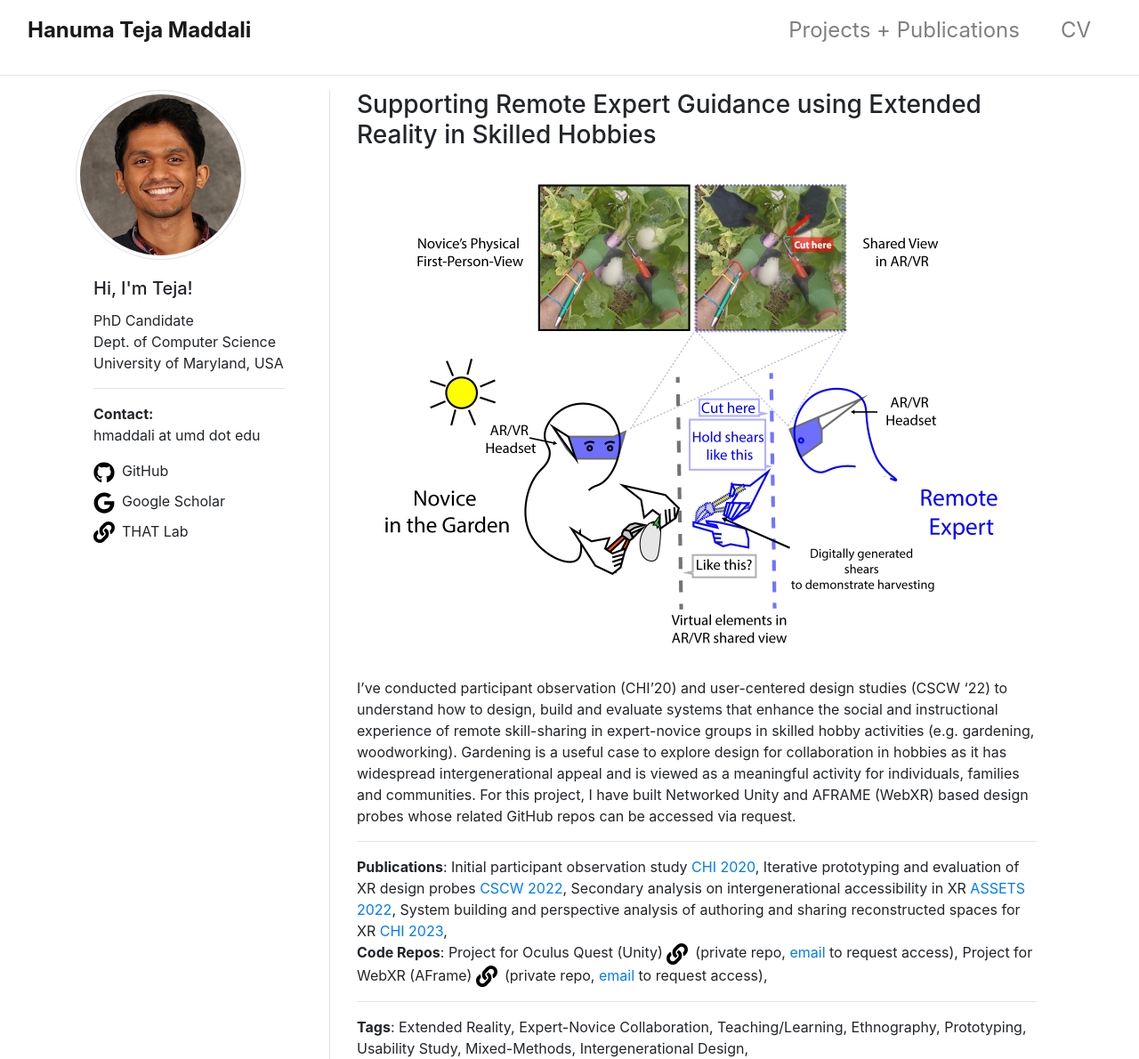
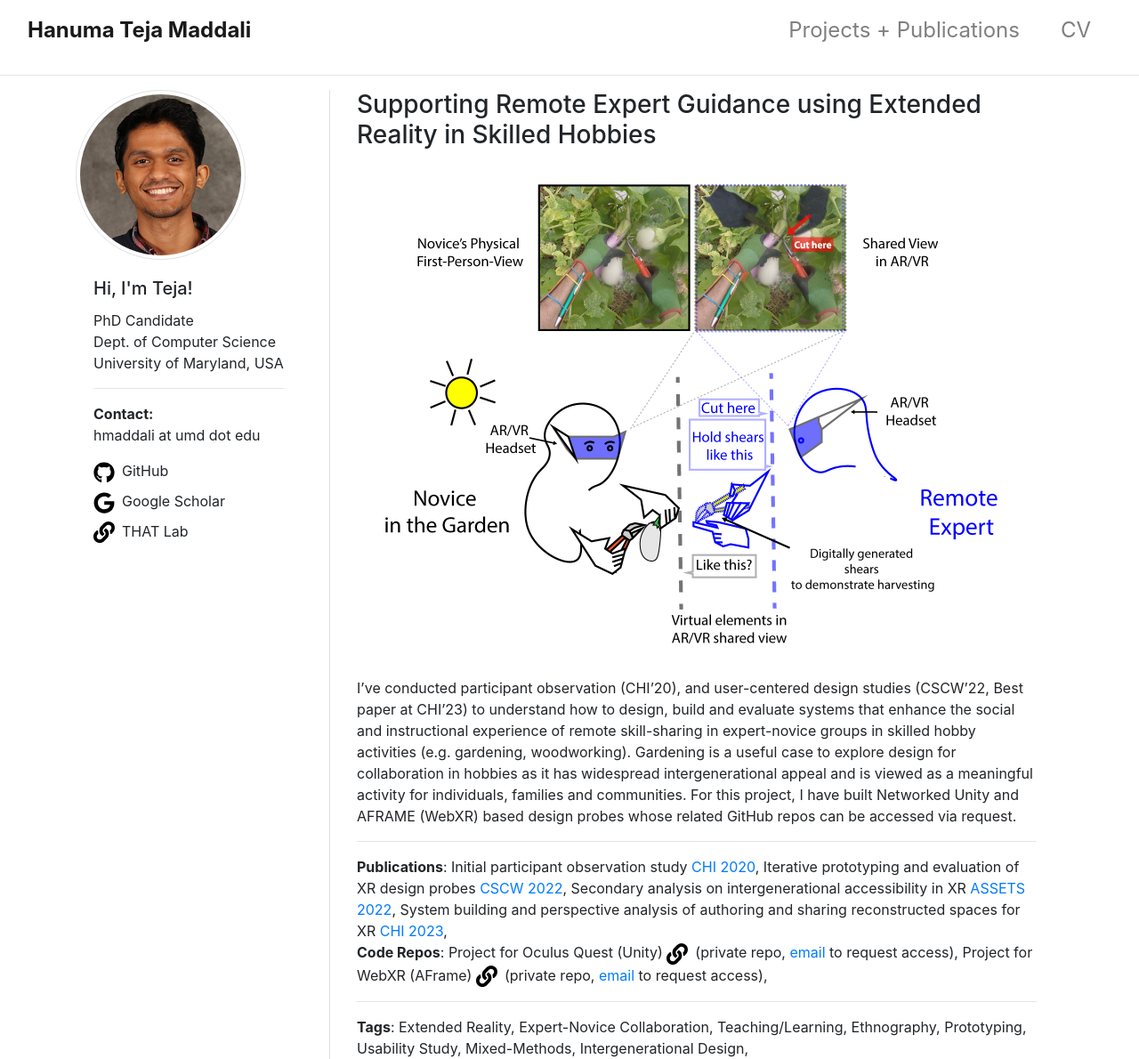
Before and after one commit to maddalihanumateja/maddalihanumateja.github.io, a Jekyll site: the page built from _projects/expert_garden.md, in a window 1280 px wide. Shown: the whole page at 89% size. Built offline with Jekyll 4.4.1, drawn with Linux system fonts in a browser that asks for light colours.

Commit message:
Updated papers and about me

```diff
--- a/_projects/expert_garden.md
+++ b/_projects/expert_garden.md
@@ -18,7 +18,7 @@
    url: https://doi.org/10.1145/3517428.3550373
  - name: CHI
    year: 2023
-   publication_type: Full Paper
+   publication_type: Full Paper (Awarded Best Paper)
    description: System building and perspective analysis of authoring and sharing reconstructed spaces for XR
    url: https://doi.org/10.1145/3544548.3581243
 img: /assets/images/projects/XR_Learning_Concept1.png
@@ -41,4 +41,4 @@
    - Mixed-Methods
    - Intergenerational Design
 ---
-I've conducted participant observation (CHI'20) and user-centered design studies (CSCW '22) to understand how to design, build and evaluate systems that enhance the social and instructional experience of remote skill-sharing in expert-novice groups in skilled hobby activities (e.g. gardening, woodworking). Gardening is a useful case to explore design for collaboration in hobbies as it has widespread intergenerational appeal and is viewed as a meaningful activity for individuals, families and communities. For this project, I have built Networked Unity and AFRAME (WebXR) based design probes whose related GitHub repos can be accessed via request.
+I've conducted participant observation (CHI'20), and user-centered design studies (CSCW'22, Best paper at CHI'23) to understand how to design, build and evaluate systems that enhance the social and instructional experience of remote skill-sharing in expert-novice groups in skilled hobby activities (e.g. gardening, woodworking). Gardening is a useful case to explore design for collaboration in hobbies as it has widespread intergenerational appeal and is viewed as a meaningful activity for individuals, families and communities. For this project, I have built Networked Unity and AFRAME (WebXR) based design probes whose related GitHub repos can be accessed via request.
```
Also changed, not shown: _projects/sidewalk.md (+1 -1 lines), index.md (+1 -1 lines).
